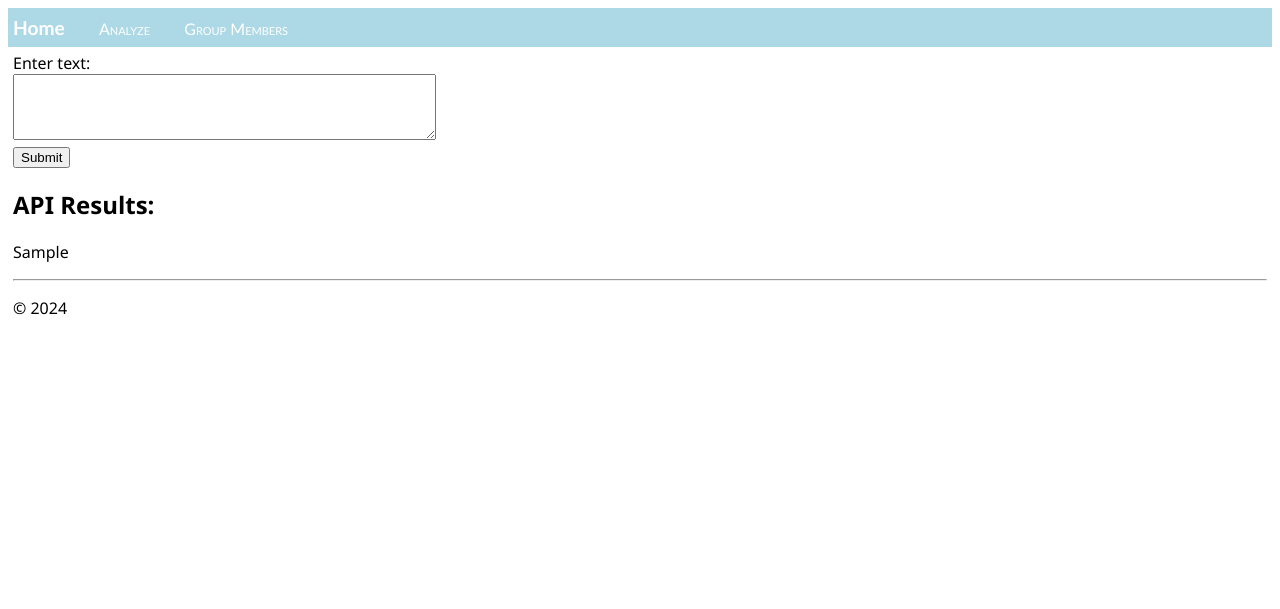
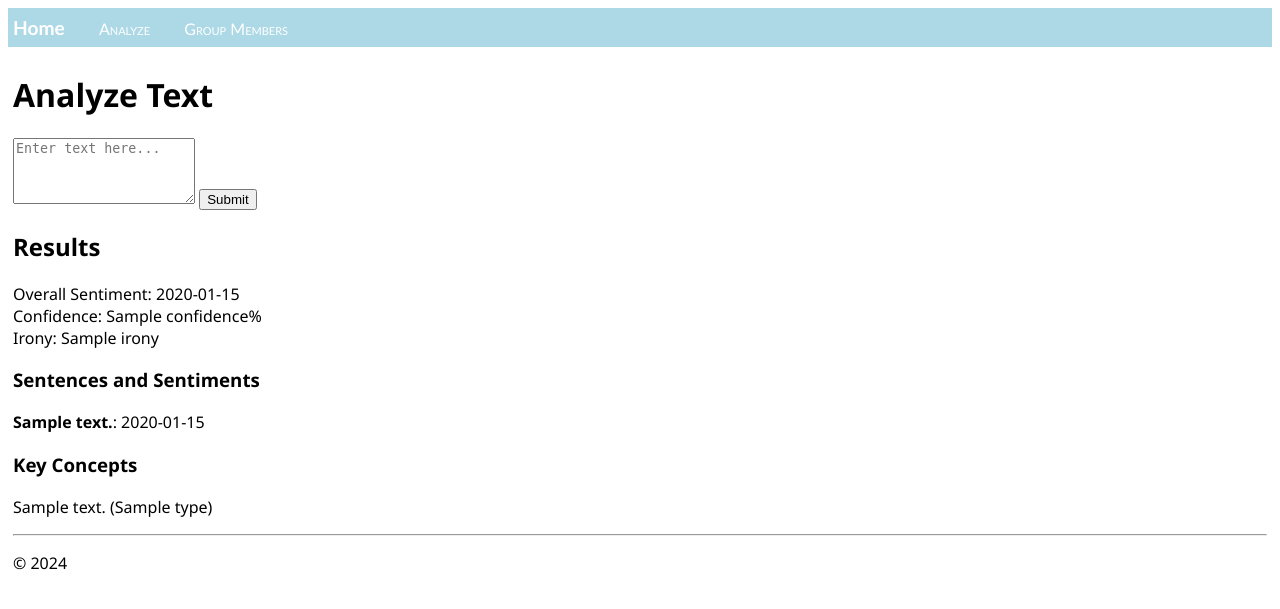
Before and after one commit to dangkyle64/sentimentAnalysis_bot, a Django app: template frontend/webpage/templates/webpage/analyze.html in a window 1280 px wide. Shown: the top 609 px of the page. Run offline with Django 5.2, Linux system fonts and the light colour scheme; the template is opened without the code that fills it: most values are stand-ins (such as "Sample title", 1, 10 or a date in 2020).

Commit message:
Update analyze.html

```diff
--- a/frontend/webpage/templates/webpage/analyze.html
+++ b/frontend/webpage/templates/webpage/analyze.html
@@ -1,17 +1,30 @@
 {% extends "webpage/layout.html" %}
-{% block title %}
-Analyze Text
-{% endblock %}
 {% block content %}
-<form method="post">
+<div class="container mt-4">
+    <h1>Analyze Text</h1>
+    <form method="post" class="mb-3">
         {% csrf_token %}
-    <label for ="text_input">Enter text:</label><br>
-    <textarea id="text_input" name="text_input" rows="4" cols="50"></textarea><br>
-    <button type="submit">Submit</button>
+        <textarea name="text_input" class="form-control" rows="4" placeholder="Enter text here..."></textarea>
+        <button type="submit" class="btn btn-primary mt-2">Submit</button>
     </form>
 
     {% if api_result %}
-    <h2>API Results:</h2>
-    <p>{{ api_result }}</p>
+    <div class="results mt-4">
+        <h2>Results</h2>
+        <div class="alert alert-info">Overall Sentiment: {{ api_result.overall_sentiment }}</div>
+        <div>Confidence: {{ api_result.confidence }}%</div>
+        <div>Irony: {{ api_result.irony }}</div>
+
+        <h3>Sentences and Sentiments</h3>
+        {% for sentence in api_result.sentences %}
+            <p><strong>{{ sentence.text }}</strong>: {{ sentence.sentiment }}</p>
+        {% endfor %}
+
+        <h3>Key Concepts</h3>
+        {% for concept in api_result.key_concepts %}
+            <p>{{ concept.text }} ({{ concept.type }})</p>
+        {% endfor %}
+    </div>
     {% endif %}
+</div>
 {% endblock %}
```
Lines whose indentation alone changed are shown as unchanged.
